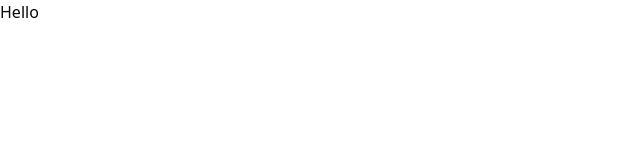
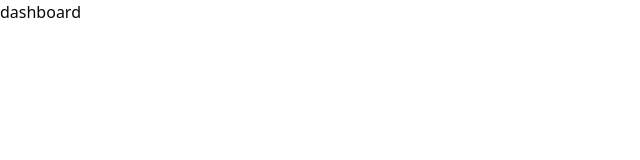
Before and after one commit to Gih2139Sanches/Pizza-Shop, a React app: page / in a window 1280 px wide. Shown: the top 160 px of the page, without its empty margins (0-640 px from the left). Built offline with nearby package versions, Linux system fonts and the light colour scheme; the HTML template or start-up script is replaced by a standard one.

Commit message:
Instalando React Router DOM

```diff
--- a/package.json
+++ b/package.json
@@ -14,9 +14,13 @@
     "class-variance-authority": "^0.7.0",
     "clsx": "^2.1.0",
     "eslint-plugin-simple-import-sort": "^10.0.0",
+    "localforage": "^1.10.0",
     "lucide-react": "^0.304.0",
+    "match-sorter": "^6.3.1",
     "react": "^18.2.0",
     "react-dom": "^18.2.0",
+    "react-router-dom": "^6.21.1",
+    "sort-by": "^1.2.0",
     "tailwind-merge": "^2.2.0",
     "tailwindcss-animate": "^1.0.7"
   },
--- a/src/App.tsx
+++ b/src/App.tsx
@@ -1,7 +1,9 @@
+import { RouterProvider } from 'react-router-dom'
 import './global.css'
+import { router } from './routes'
 
 export function App() {
   return (
-    <h1>Hello</h1>
+    <RouterProvider router={router}/>
   )
 }
--- /dev/null
+++ b/src/pages/app/dashboard.tsx
@@ -0,0 +1,5 @@
+export function Dashboard(){
+    return (
+        <h1>dashboard</h1>
+    )
+}
--- /dev/null
+++ b/src/pages/auth/sign-in.tsx
@@ -0,0 +1,5 @@
+export function SignIn(){
+    return (
+        <h1>SignIn</h1>
+    )
+}
--- /dev/null
+++ b/src/routes.tsx
@@ -0,0 +1,8 @@
+import { createBrowserRouter } from "react-router-dom";
+import { Dashboard } from "./pages/app/dashboard";
+import { SignIn } from "./pages/auth/sign-in";
+
+export const router = createBrowserRouter([
+    {path: '/', element: <Dashboard />},
+    {path: '/sign-in', element: <SignIn />}
+])
```
Also changed, not shown: 1 other file (tests, documents, lock files or other folders).
